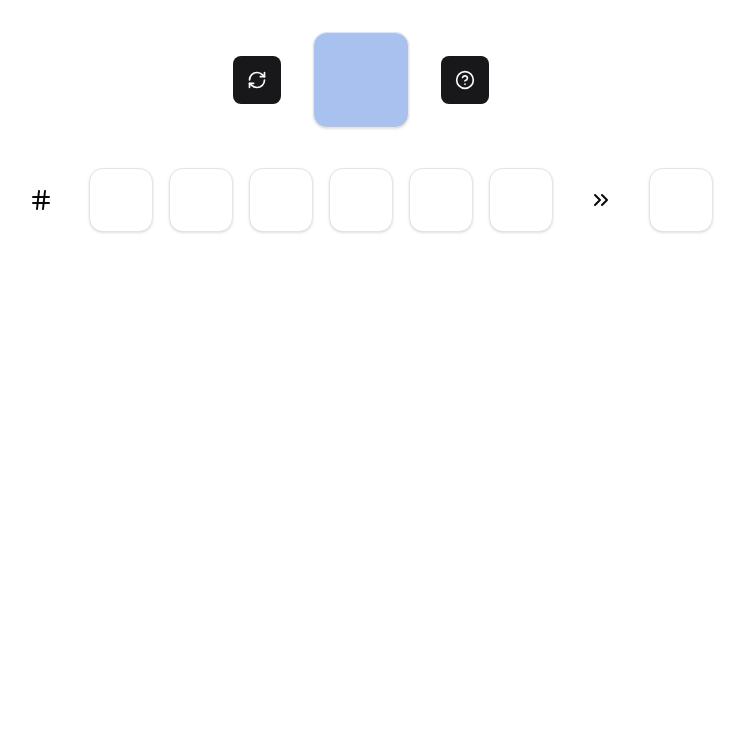
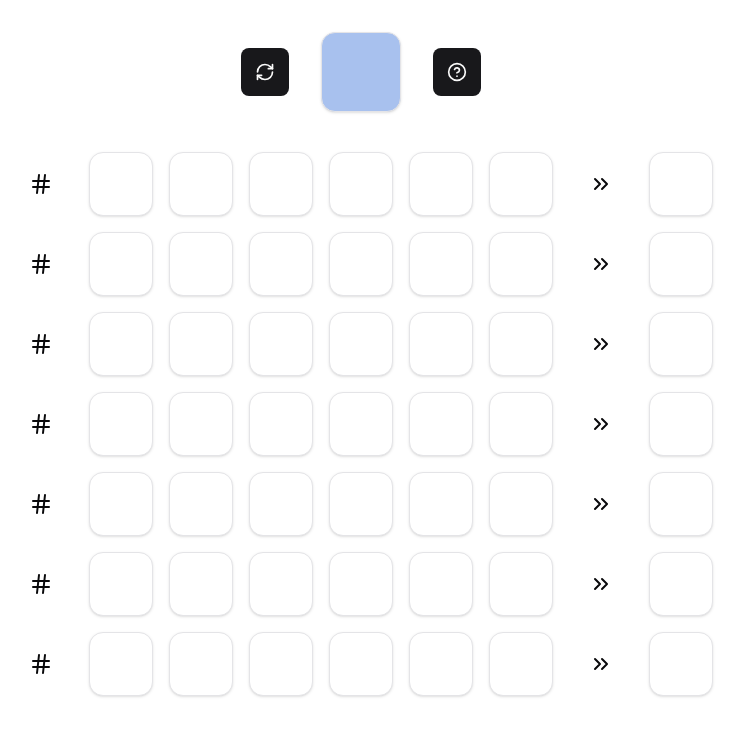
Before and after one commit to joshzhaa/hexadle, a React (Vite) app: page / in a window 1280 px wide. Shown: the top 736 px of the page, without its empty margins (279-1023 px from the left). Built offline with nearby package versions, Linux system fonts and the light colour scheme.

Commit message:
mvp commit

```diff
--- a/src/features/game.tsx
+++ b/src/features/game.tsx
@@ -29,8 +29,15 @@ const AllowedInputs = new Set([
   "BACKSPACE",
 ]);
 
+const NUM_GUESSES = 7;
+const INITIAL_GUESS_ARRAY = Array(NUM_GUESSES).fill("");
+
+const hasEmptySpace = (str: string): boolean => {
+  return str.length != 6;
+};
+
 function Game() {
-  const [guesses, setGuesses] = useState([""]);
+  const [guesses, setGuesses] = useState(INITIAL_GUESS_ARRAY);
   const [targetColor, setTargetColor] = useState("A8C1EE");
 
   const handleKey = useCallback(
@@ -39,21 +46,26 @@ function Game() {
       if (!AllowedInputs.has(key)) {
         return;
       }
-      // INVARIANT: guesses.length >= 1
-      let last = guesses[guesses.length - 1];
+
+      const activeGuessIndex = guesses.findIndex(hasEmptySpace);
+      console.log(activeGuessIndex);
+      let activeGuess = guesses[activeGuessIndex];
+      console.log(activeGuess);
 
       if (key == "BACKSPACE") {
-        last = last.slice(0, last.length - 1);
+        activeGuess = activeGuess.slice(0, activeGuess.length - 1);
       } else {
-        last += key;
+        activeGuess += key;
       }
 
-      const newGuesses = guesses.slice(0, guesses.length - 1).concat(last);
-      if (newGuesses[guesses.length - 1].length == 6) {
-        // maintain invariant for next call
-        newGuesses.push("");
-      }
-      setGuesses(newGuesses);
+      setGuesses(
+        guesses.map((element, i) => {
+          if (i == activeGuessIndex) {
+            return activeGuess;
+          }
+          return element;
+        }),
+      );
     },
     [guesses],
   );
@@ -69,7 +81,11 @@ function Game() {
 
   return (
     <>
-      <GameHeader targetColor={targetColor} setTargetColor={setTargetColor}/>
+      <GameHeader
+        targetColor={targetColor}
+        setTargetColor={setTargetColor}
+        setGuesses={setGuesses}
+      />
       <div className="flex items-center justify-center">
         <GuessTable colors={guesses} target={targetColor} />
       </div>
@@ -80,21 +96,33 @@ function Game() {
 interface GameHeaderProps {
   targetColor: string;
   setTargetColor: (color: string) => void;
+  setGuesses: (guesses: string[]) => void;
 }
 
 const randomHex = (): string =>
   Math.floor(Math.random() * 0xffffff)
     .toString(16)
-    .padStart(6, "0");
+    .padStart(6, "0")
+    .toUpperCase();
 
-function GameHeader({ targetColor, setTargetColor }: GameHeaderProps) {
+function GameHeader({
+  targetColor,
+  setTargetColor,
+  setGuesses,
+}: GameHeaderProps) {
   console.log(randomHex());
   return (
     <h1 className="flex items-center justify-center">
       <HoverCard openDelay={1} closeDelay={100}>
         <HoverCardTrigger>
-          <Button onClick={() => setTargetColor(randomHex())} className="size-12">
-            <RefreshCw className="size-5"/>
+          <Button
+            onClick={() => {
+              setTargetColor(randomHex());
+              setGuesses(INITIAL_GUESS_ARRAY);
+            }}
+            className="size-12"
+          >
+            <RefreshCw className="size-5" />
           </Button>
         </HoverCardTrigger>
         <HoverCardContent className="flex">
@@ -102,11 +130,11 @@ function GameHeader({ targetColor, setTargetColor }: GameHeaderProps) {
         </HoverCardContent>
       </HoverCard>
 
-      <ColorBlock color={targetColor} className="size-40 p-8" />
+      <ColorBlock color={targetColor} className="size-20 m-8" />
       <HoverCard openDelay={1} closeDelay={100}>
         <HoverCardTrigger>
           <Button className="size-12">
-            <CircleQuestionMark className="size-5"/>
+            <CircleQuestionMark className="size-5" />
           </Button>
         </HoverCardTrigger>
         <HoverCardContent>What is this color's hex code?</HoverCardContent>
```
Also changed, not shown: src/components/ui/button.tsx (+10 -10 lines).
